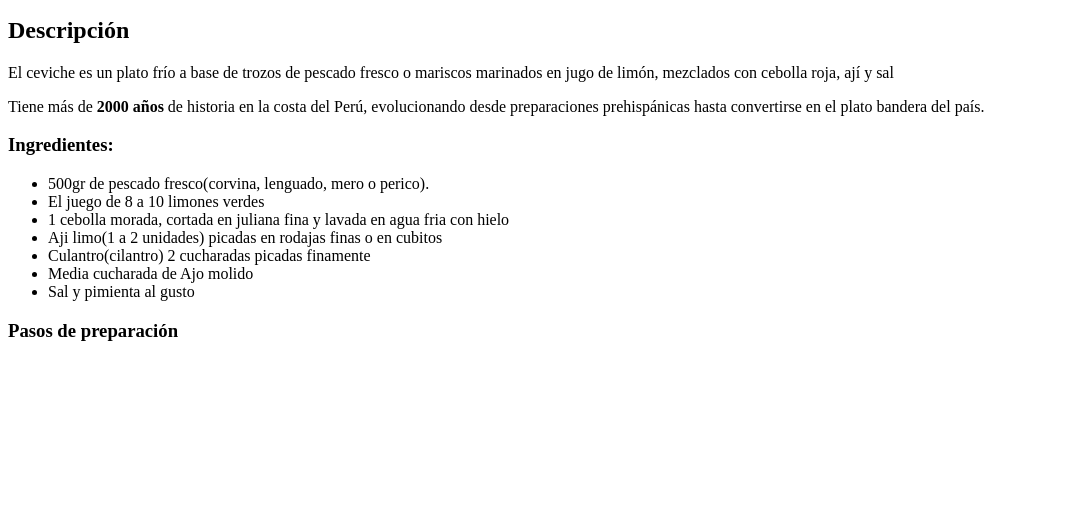
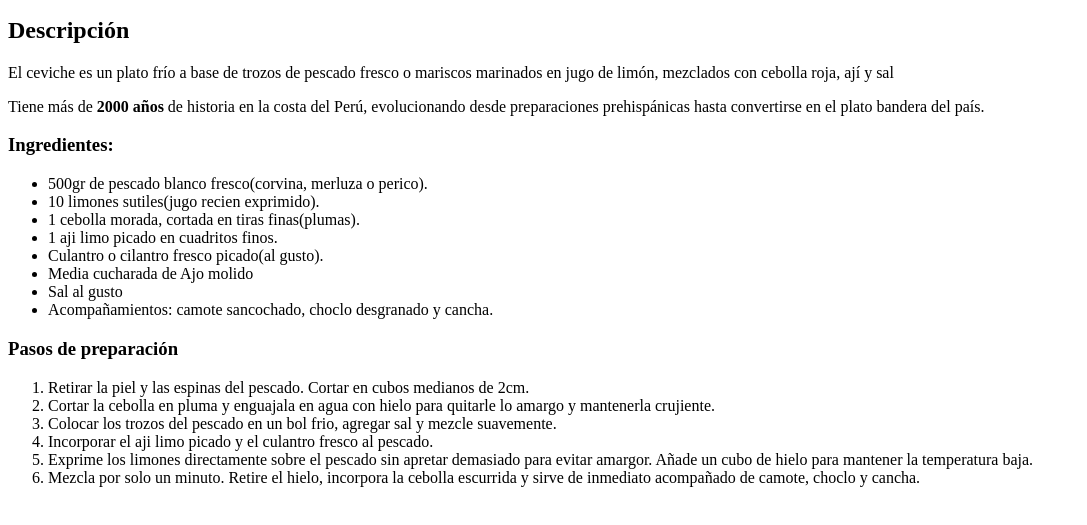
Before and after one commit to devmathi02/odin-recipes, a plain HTML site: page recipes/ceviche.html in a window 1280 px wide. Shown: the part 127-652 px from the top of the page, without its empty margins (0-1087 px from the left). Drawn offline with Linux system fonts and the light colour scheme.

Commit message:
update: actualización de la información de la receta

```diff
--- a/recipes/ceviche.html
+++ b/recipes/ceviche.html
@@ -16,15 +16,24 @@
 
     <h3>Ingredientes:</h3>
     <ul>
-        <li>500gr de pescado fresco(corvina, lenguado, mero o perico).</li>
-        <li>El juego de 8 a 10 limones verdes</li>
-        <li>1 cebolla morada, cortada en juliana fina y lavada en agua fria con hielo</li>
-        <li>Aji limo(1 a 2 unidades) picadas en rodajas finas o en cubitos</li>
-        <li>Culantro(cilantro) 2 cucharadas picadas finamente</li>
+        <li>500gr de pescado blanco fresco(corvina, merluza o perico).</li>
+        <li>10 limones sutiles(jugo recien exprimido).</li>
+        <li>1 cebolla morada, cortada en tiras finas(plumas).</li>
+        <li>1 aji limo picado en cuadritos finos.</li>
+        <li>Culantro o cilantro fresco picado(al gusto).</li>
         <li>Media cucharada de Ajo molido</li>
-        <li>Sal y pimienta al gusto</li>
+        <li>Sal al gusto</li>
+        <li>Acompañamientos: camote sancochado, choclo desgranado y cancha.</li>
     </ul>
 
     <h3>Pasos de preparación</h3>
+    <ol>
+        <li>Retirar la piel y las espinas del pescado. Cortar en cubos medianos de 2cm.</li>
+        <li>Cortar la cebolla en pluma y enguajala en agua con hielo para quitarle lo amargo y mantenerla crujiente.</li>
+        <li>Colocar los trozos del pescado en un bol frio, agregar sal y mezcle suavemente.</li>
+        <li>Incorporar el aji limo picado y el culantro fresco al pescado.</li>
+        <li>Exprime los limones directamente sobre el pescado sin apretar demasiado para evitar amargor. Añade un cubo de hielo para mantener la temperatura baja.</li>
+        <li>Mezcla por solo un minuto. Retire el hielo, incorpora la cebolla escurrida y sirve de inmediato acompañado de camote, choclo y cancha.</li>
+    </ol>
 </body>
 </html>
```
